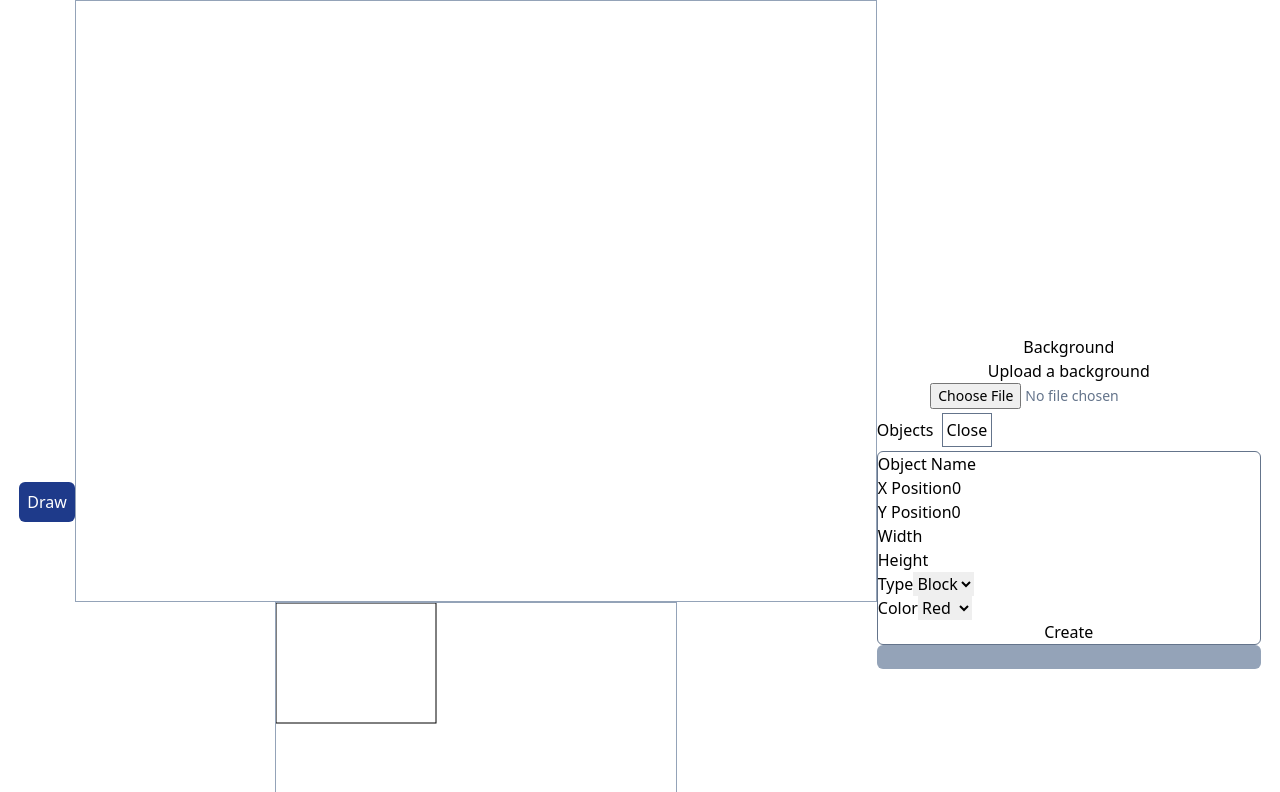
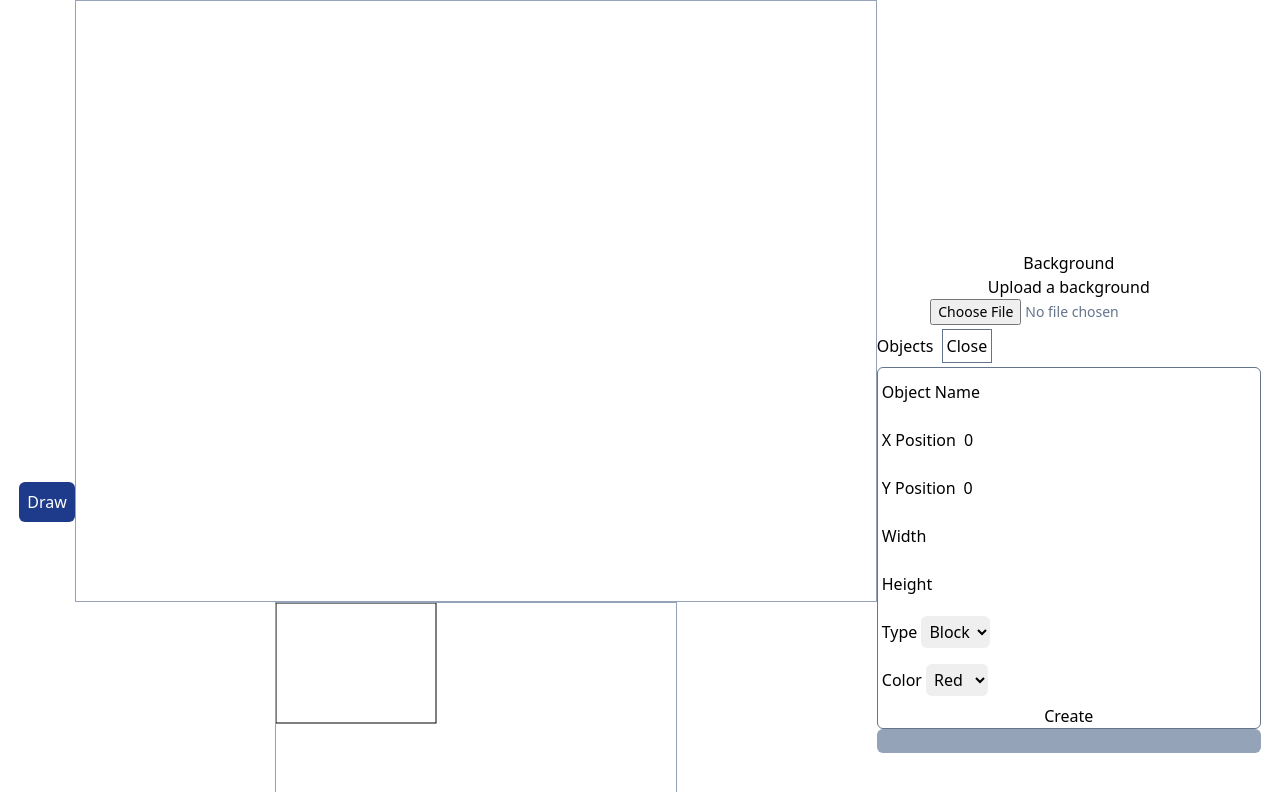
Before and after one commit to earacena/canvas-game-engine, a React (Create React App) app: page / in a window 1280 px wide. Both pictures are taken after a click on the button "Add object". Shown: the top 792 px of the page. Built offline with nearby package versions, Linux system fonts and the light colour scheme.

Commit message:
Add more space around labels and inputs

```diff
--- a/src/ObjectForm.tsx
+++ b/src/ObjectForm.tsx
@@ -45,52 +45,55 @@ function ObjectForm({ addBlock, objectFormOpened }: ObjectFormProps) {
     }
   };
 
+  const labelStyle: string = 'm-1';
+  const inputStyle: string = 'm-1 p-1 rounded-md';
+
   return (
     <form
       className={`flex flex-col border border-slate-500 rounded-md ${objectFormOpened ? '' : 'hidden'}`}
       onSubmit={handleSubmit(onSubmit)}
     >
-      <label id="object-name-label" htmlFor="object-name-input">
+      <label id="object-name-label" htmlFor="object-name-input" className={labelStyle}>
         Object Name
         <span className="text-red-700">{errors.objectName?.message}</span>
-        <input id="object-name-input" {...register('objectName')} />
+        <input id="object-name-input" className={inputStyle} {...register('objectName')} />
       </label>
 
-      <label id="object-x-label" htmlFor="object-x-input">
+      <label id="object-x-label" htmlFor="object-x-input" className={labelStyle}>
         X Position
         <span className="text-red-700">{errors.objectX?.message}</span>
-        <input id="object-x-input" defaultValue={0} {...register('objectX')} />
+        <input id="object-x-input" className={inputStyle} defaultValue={0} {...register('objectX')} />
       </label>
 
-      <label id="object-y-label" htmlFor="object-y-input">
+      <label id="object-y-label" htmlFor="object-y-input" className={labelStyle}>
         Y Position
         <span className="text-red-700">{errors.objectY?.message}</span>
-        <input id="object-y-input" defaultValue={0} {...register('objectY')} />
+        <input id="object-y-input" className={inputStyle} defaultValue={0} {...register('objectY')} />
       </label>
 
-      <label id="object-width-label" htmlFor="object-width-input">
+      <label id="object-width-label" htmlFor="object-width-input" className={labelStyle}>
         Width
         <span className="text-red-700">{errors.objectWidth?.message}</span>
-        <input id="object-width-input" {...register('objectWidth')} />
+        <input id="object-width-input" className={inputStyle} {...register('objectWidth')} />
       </label>
 
-      <label id="object-height-label" htmlFor="object-height-input">
+      <label id="object-height-label" htmlFor="object-height-input" className={labelStyle}>
         Height
         <span className="text-red-700">{errors.objectHeight?.message}</span>
-        <input id="object-height-input" {...register('objectHeight')} />
+        <input id="object-height-input" className={inputStyle} {...register('objectHeight')} />
       </label>
 
-      <label id="object-type-label" htmlFor="object-type-select">
+      <label id="object-type-label" htmlFor="object-type-select" className={labelStyle}>
         Type
-        <select id="object-type-select" {...register('objectType')}>
+        <select id="object-type-select" className={inputStyle} {...register('objectType')}>
           <option value="block">Block</option>
         </select>
       </label>
 
-      <label id="object-color-label" htmlFor="object-color-select">
+      <label id="object-color-label" htmlFor="object-color-select" className={labelStyle}>
         Color
         <span className="text-red-700">{errors.objectName?.message}</span>
-        <select id="object-color-select" {...register('objectColor')}>
+        <select id="object-color-select" className={inputStyle} {...register('objectColor')}>
           <option value="red">Red</option>
           <option value="blue">Blue</option>
         </select>
```
